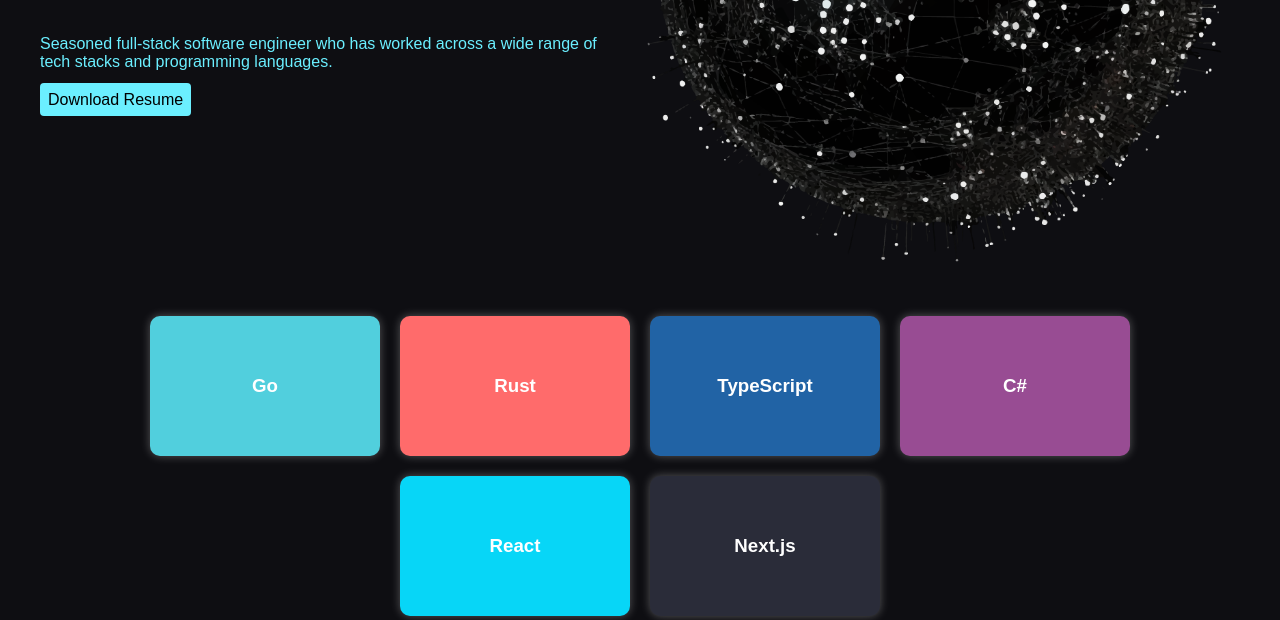
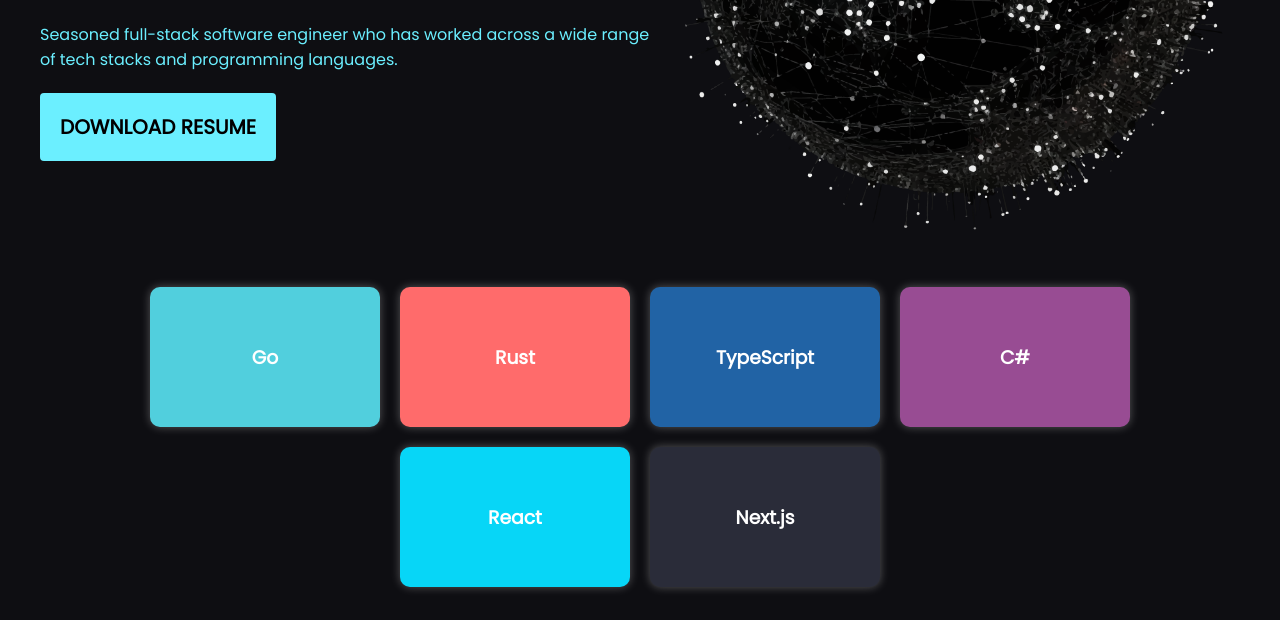
Before and after one commit to LukasDeco/portfolio-site, a plain HTML site: page index.html in a window 1280 px wide. Shown: the part 480-1100 px from the top of the page. Drawn offline with Linux system fonts and the light colour scheme.

Commit message:
Feat: style improvements

```diff
--- a/index.html
+++ b/index.html
@@ -5,11 +5,12 @@
     <meta charset="UTF-8">
     <meta name="viewport" content="width=device-width, initial-scale=1.0">
     <title>LukasDeco - Full-Stack Polyglot Developer</title>
+    <link rel="stylesheet" href="https://fonts.googleapis.com/css2?family=Poppins&display=swap">
     <style>
         body {
             background: #0e0e12;
             color: #fff;
-            font-family: Arial, sans-serif;
+            font-family: Poppins, sans-serif;
             margin: 0;
             padding: 0;
         }
@@ -73,13 +74,19 @@
             left: 100px;
         }
 
+        .hero-section .hero-text {
+            margin-bottom: 40px;
+        }
+
         a.resume-download,
         a:visited.resume-download {
             background: #6befff;
             color: black;
-            padding: 8px;
+            padding: 20px;
             border-radius: 4px;
             text-decoration: none;
+            font-size: 20px;
+            font-weight: bold;
         }
 
         .skills {
@@ -179,6 +186,7 @@
             }
         }
     </style>
+
 </head>
 
 <body>
@@ -191,14 +199,14 @@
         <section class="main-hero">
             <div class="hero-section">
                 <h2>Full-Stack Polyglot Developer</h2>
-                <div>
+                <div class="hero-text">
                     <p>
                         Seasoned full-stack software engineer who has worked across a wide range of
                         tech stacks and programming languages.
                     </p>
                 </div>
-                <a href="lukas-deconantsesznak-resume.pdf" class="resume-download" target="_download">Download
-                    Resume</a>
+                <a href="lukas-deconantsesznak-resume.pdf" class="resume-download">
+                    DOWNLOAD RESUME</a>
             </div>
             <div class="hero-section image-section">
                 <img class="profile-pic" src="profile-pic.jpg" />
```
